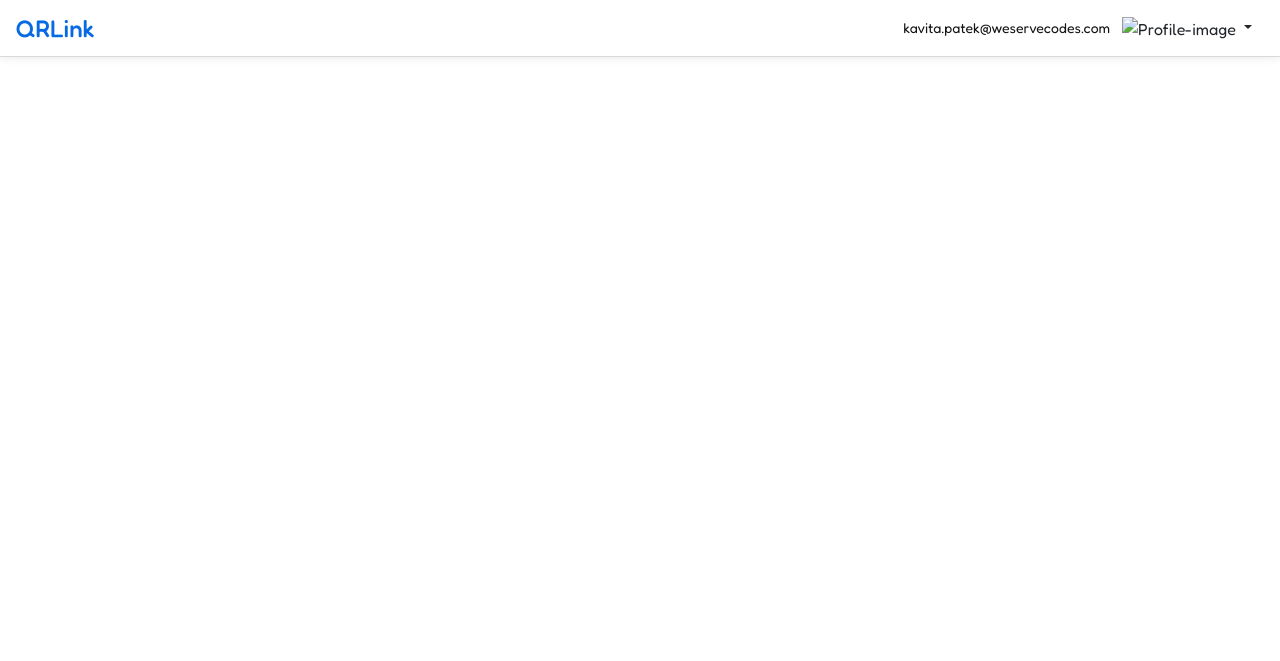
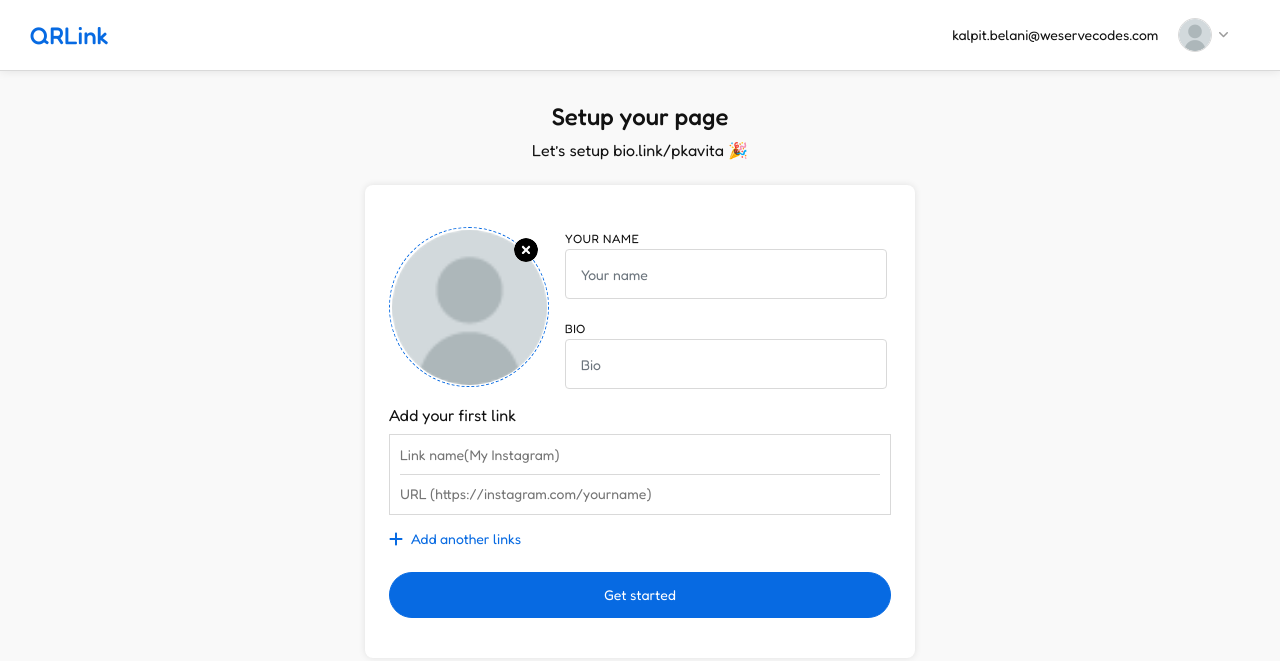
Before and after one commit to BelaniKalpit1995/QRLink, a plain HTML site: page createpage.html in a window 1280 px wide. Drawn offline with Linux system fonts and the light colour scheme.

Commit message:
- I have created following HTML pages & uploaded on GIT:   - Login   - Register   - Forgot Password   - Setup page

```diff
--- a/assets/css/style.css
+++ b/assets/css/style.css
@@ -1,108 +1,200 @@
-body{
+body {
     font-size: 14px;
     line-height: normal;
     color: #121212;
     font-family: "Fredoka", sans-serif !important;
 }
-a,a:hover{
+
+* {
+    scrollbar-width: thin;
+    scrollbar-color: #ea5f61;
+}
+
+*::-webkit-scrollbar {
+    width: 14px;
+}
+
+*::-webkit-scrollbar-track {
+    background-color: #fafafa;
+    border-left: 1px solid rgba(10, 28, 47, 0.1);
+}
+
+*::-webkit-scrollbar-thumb {
+    width: 8px;
+    height: 40px;
+    background-color: #d8d8d8;
+    border: 3px solid #fafafa;
+    border-radius: 20px !important;
+}
+
+a,
+a:hover {
     text-decoration: none !important;
 }
+
 .hero-banner {
-    background: radial-gradient(76.46% 120.95% at 24.45% 94.99%,#06c3c6 0,#d700da 100%);
+    background: radial-gradient(76.46% 120.95% at 24.45% 94.99%, #06c3c6 0, #d700da 100%);
     padding: 100px 10px;
 }
 
+input:focus,
+button:focus {
+    box-shadow: none !important;
+}
+
+.light-gray-bg {
+    background-color: #f9f9f9;
+}
+
+.c-pointer {
+    cursor: pointer !important;
+}
+
+.top-divider {
+    width: 100%;
+    border-top: 1px solid #d9d9d9;
+}
+
+input:focus-visible {
+    outline: none;
+}
 
 /* typography */
-.tiny-font{
+.tiny-font {
     font-size: 13px;
     font-weight: 400;
     line-height: 120%;
     color: #121212;
 }
-.tiny-font.highlight{
+
+.tiny-font.highlight {
     color: #076AE2;
     font-weight: 500;
 }
-.primary-text{
+
+.primary-text {
     font-size: 14px;
     font-weight: 400;
     line-height: 120%;
     color: #121212;
 }
-.primary-text.highlight{
+
+.primary-text.highlight {
     color: #076AE2;
     font-weight: 500;
 }
-.label-text{
+
+.label-text {
     font-size: 12px;
     font-weight: 400;
     line-height: 120%;
     color: #121212;
     letter-spacing: 0.5px;
 }
-.label-text.highlight{
+
+.label-text.highlight {
+    color: #076AE2;
+    font-weight: 500;
+}
+
+.page-title {
+    font-size: 24px;
+    line-height: 130%;
+    color: #121212;
+    font-weight: 500;
+}
+
+.page-title.highlight {
+    color: #076AE2;
+    font-weight: 500;
+}
+
+.page-sub-title {
+    font-size: 16px;
+    line-height: 130%;
+    color: #121212;
+    font-weight: 400;
+}
+
+.page-sub-title.highlight {
     color: #076AE2;
     font-weight: 500;
 }
 
 /* typography */
-header{
+header {
     position: fixed;
     top: 10px;
     width: 100%;
 }
-.logo h4{
+
+.logo h4 {
     font-size: 24px;
     line-height: normal;
     color: #076AE2;
     font-weight: 500;
 }
-.header{
+
+.header {
     background-color: #ffffff;
     padding: 10px;
     border-radius: 30px;
     width: 100%;
 }
-button{
+
+button {
     border-radius: 30px !important;
+    font-size: 14px !important;
+    line-height: 120% !important;
+    padding: 9px 20px !important;
 }
-.btn-blue{
+
+.btn-blue {
     background-color: #076AE2;
     border: 1px solid #076AE2;
-    padding: 9px 20px;
     color: #ffffff;
 }
-.btn-blue-border{
+
+.btn-transparent {
+    background-color: transparent;
+    border: none;
+    color: #076AE2;
+    padding: 0px !important;
+}
+
+.btn-blue-border {
     border: 1px solid #076AE2;
     color: #076AE2;
-    padding: 9px 20px;
     background-color: transparent;
 }
-.hero-title{
+
+.hero-title {
     font-size: 50px;
     font-weight: 500;
 }
 
 
 /* Login css */
-.auth-bg{
-    background: radial-gradient(76.46% 120.95% at 24.45% 94.99%,#06c3c6 0,#d700da 100%);
+.auth-bg {
+    background: radial-gradient(76.46% 120.95% at 24.45% 94.99%, #06c3c6 0, #d700da 100%);
     padding: 30px 10px;
     width: 100%;
     height: 100vh;
 }
-.login-wrapper{
+
+.login-wrapper {
     background-color: #ffffff;
     padding: 40px;
-    box-shadow: 0 0 0 0 rgba(0,0,0,0.15);
+    box-shadow: 0 0 7px 0 rgba(0, 0, 0, 0.1);
     max-width: 550px;
     border-radius: 8px;
 }
-.login-wrapper .btn-blue{
+
+.login-wrapper .btn-blue {
     min-width: 222px;
 }
-.login-wrapper input{
+
+.login-wrapper input {
     border: 1px solid #d9d9d9;
     height: 50px;
     padding: 5px 15px;
@@ -110,23 +202,28 @@ button{
     font-size: 14px;
     border-radius: 4px;
 }
-.float-value{
+
+.float-value {
     position: absolute;
     top: 50%;
     transform: translateY(-50%);
 }
-.float-value.left{
+
+.float-value.left {
     left: 15px;
 }
-.float-value.right{
+
+.float-value.right {
     right: 15px;
 }
-.create-link{
+
+.create-link {
     border: 1px solid #d9d9d9;
     height: 50px;
     border-radius: 4px;
 }
-.create-link input{
+
+.create-link input {
     border: none;
     height: 100%;
     padding: 5px 15px 5px 62px;
@@ -134,13 +231,107 @@ button{
 
 
 /* Admin css */
-.admin-header{
-    padding: 9px 16px;
+.admin-header {
+    padding: 9px 30px;
     background-color: #ffffff;
-    box-shadow: 0 0 10px 0 rgba(0,0,0,0.1);
+    box-shadow: 0 0 10px 0 rgba(0, 0, 0, 0.1);
     border-bottom: 1px solid #d9d9d9;
 }
-.dd-transparent button{
+
+.dd-transparent button {
     background-color: transparent;
     border: none;
 }
+
+.dd-transparent button img {
+    width: 34px;
+    height: 34px;
+    border: 1px solid #d9d9d9;
+    border-radius: 50%;
+}
+
+.dropdown-menu {
+    padding: 6px 0px !important;
+}
+
+.dropdown-menu a {
+    font-size: 14px !important;
+    line-height: 120% !important;
+    color: #121212 !important;
+    font-weight: 400;
+    padding: 6px 15px 6px;
+}
+
+.dropdown-toggle::after {
+    border: none !important;
+    background-image: url('../images/down-arrow.svg');
+    width: 14px;
+    height: 12px;
+    background-position: center center;
+    background-size: contain;
+    background-repeat: no-repeat;
+}
+
+.position-sticky {
+    position: sticky;
+    top: 0;
+    z-index: 999;
+}
+
+.body-wrapper {
+    min-height: calc(100vh - 71px);
+    overflow-y: auto;
+    padding: 30px 15px 20px;
+}
+.body-wrapper .btn-blue{
+    padding: 14px 20px !important;
+}
+
+.page-image {
+    width: 160px;
+    height: 160px;
+    border-radius: 50%;
+    border: 1px dashed #076AE2;
+    flex: 0 0 160px;
+}
+
+.page-image img.profile {
+    width: 155px;
+    height: 155px;
+    border-radius: 50%;
+}
+
+.page-image input {
+    border: none;
+    width: 100% !important;
+    height: 100%;
+    width: 50%;
+    position: absolute;
+    opacity: 0;
+}
+
+.bio-detail {
+    width: calc(100% - 180px);
+}
+
+.step-box {
+    border: 1px solid #d9d9d9;
+    padding: 5px 10px;
+}
+
+.step-box input {
+    border: none;
+    height: 30px;
+    padding: 5px 0px;
+    width: 100%;
+}
+.delete-image {
+    position: absolute;
+    top: 10px;
+    right: 10px;
+    width: 24px;
+    height: 24px;
+    background-color: #ffffff;
+    border-radius: 50%;
+    z-index: 99;
+}
--- a/createpage.html
+++ b/createpage.html
@@ -11,15 +11,15 @@
 
 <body>
     <section class="page-wrapper">
-        <div class="admin-header d-flex align-items-center justify-content-between">
+        <div class="admin-header d-flex align-items-center justify-content-between position-sticky">
             <a href="/" class="logo d-block text-center mb-0">
                 <h4 class="m-0">QRLink</h4>
             </a>
             <div class="d-flex align-items-center">
-                <h4 class="primary-text my-0">kavita.patek@weservecodes.com</h4>
+                <h4 class="primary-text my-0">kalpit.belani@weservecodes.com</h4>
                 <div class="dropdown dd-transparent">
-                    <button class="btn dropdown-toggle" type="button" id="dropdownMenuButton1" data-bs-toggle="dropdown" aria-expanded="false">
-                        <img src="" alt="Profile-image">
+                    <button class="btn dropdown-toggle d-flex align-items-center" type="button" id="dropdownMenuButton1" data-bs-toggle="dropdown" aria-expanded="false">
+                        <img src="assets/images/Profile.png" alt="Profile-image">
                     </button>
                     <ul class="dropdown-menu" aria-labelledby="dropdownMenuButton1">
                         <li><a class="dropdown-item" href="#">Dashboard</a></li>
@@ -28,7 +28,48 @@
                 </div>
             </div>
         </div>
-        <div class="container">
+        <div class="body-wrapper light-gray-bg">
+            <div class="container">
+                <div class="text-center mb-4">
+                    <h4 class="page-title mb-2">Setup your page</h4>
+                    <h6 class="page-sub-title mb-0">Let’s setup bio.link/pkavita 🎉</h6>
+                </div>
+                <div class="login-wrapper mx-auto px-4">
+                    <div class="d-flex align-items-center flex-wrap">
+                        <div class="page-image position-relative d-flex align-items-center justify-content-center">
+                            <img src="assets/images/circle-close.svg" class="delete-image c-pointer" alt="Page Profile" />
+                            <input type="file" name="upload" class="c-pointer" id="upload" />
+                            <!-- <img src="assets/images/camera.svg" width="50" alt="Page Profile" /> -->
+                            <img src="assets/images/Profile.png" class="profile c-pointer" alt="Page Profile" />
+                        </div>
+                        <div class="ms-3 bio-detail">
+                            <form>
+                                <div class="mb-3">
+                                    <label for="email" class="label-text text-uppercase">Your name</label>
+                                    <input type="text" placeholder="Your name" class="form-control" id="name" aria-describedby="emailHelp">
+                                </div>
+                                <div class="mb-0">
+                                    <label for="password" class="label-text text-uppercase">Bio</label>
+                                    <input type="text" placeholder="Bio" class="form-control" id="bio" name="password">
+                                </div>
+                            </form>
+                        </div>
+                    </div>
+                    <div class="link-create mt-3">
+                        <h6 class="page-sub-title mb-2">Add your first link</h6>
+                        <div class="step-box">
+                            <input type="text" name="link-name" id="link_name" placeholder="Link name(My Instagram)" />
+                            <div class="top-divider my-1"></div>
+                            <input type="text" name="link-url" id="link_url" placeholder="URL (https://instagram.com/yourname)" />
+                        </div>
+                    </div>
+                    <button class="btn-transparent d-flex align-items-center mt-3" name="add-new-link" id="add_new-link"><img src="assets/images/add_blue.svg" width="14" class="me-2" alt="Add"/>Add another links</button>
+
+                    <div class="text-center">
+                        <button class="btn-blue mt-4 w-100 text-center" name="add-new-link" id="add_new-link">Get started</button>
+                    </div>
+                </div>
+            </div>
         </div>
     </section>
     <script type="text/javascript" src="assets/js/plguin/bootstrap.min.js"></script>
```
Also changed, not shown: Plan.html (added), assets/images/Profile.png (added), assets/images/add_blue.svg (added), assets/images/camera.svg (added), assets/images/circle-close.svg (added), assets/images/down-arrow.svg (added).
